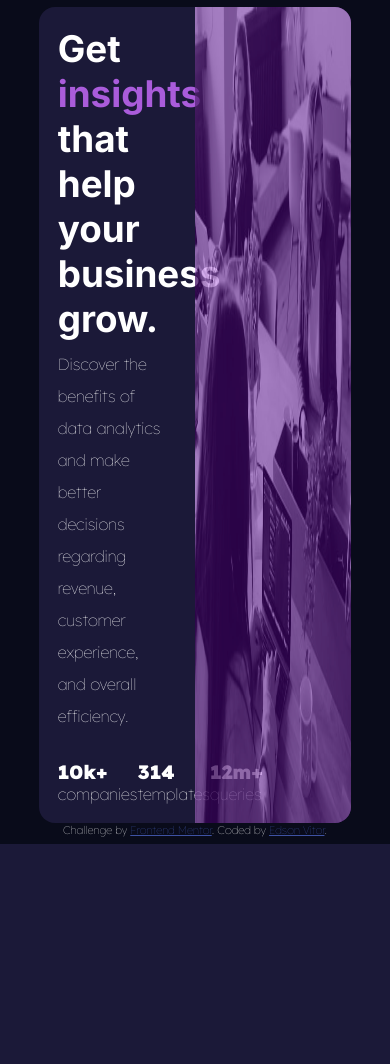
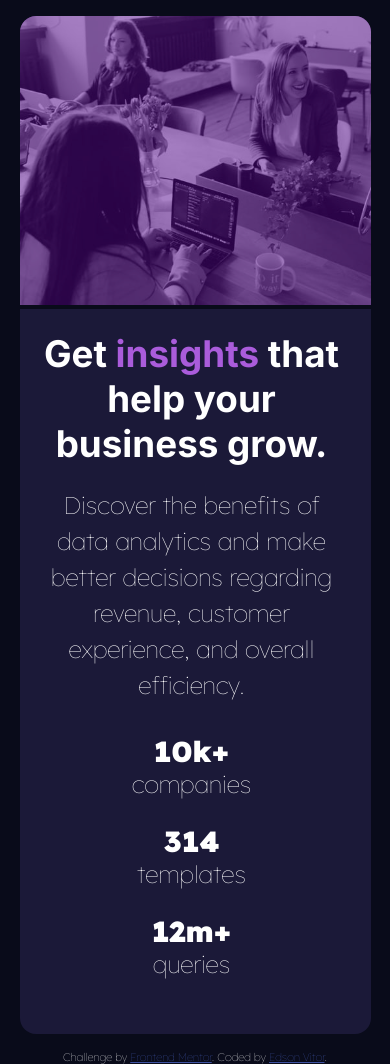
Before and after one commit to edsonvit0r/frontendmentor, a PHP site: page / in a window 390 px wide. Before the commit the page ends 844 px from the top, so only its background shows below. Run offline with PHP 8.4, Linux system fonts and the light colour scheme.

Commit message:
Adicionando CSS com responsividade

```diff
--- a/stats-preview-card-component/style.css
+++ b/stats-preview-card-component/style.css
@@ -41,6 +41,7 @@ section div.texto h1{
 
 section div.texto > p {
     line-height:2;
+    font-size: 1.2em;
 }
 
 section div.texto h1 span {
@@ -51,6 +52,7 @@ section div.texto div {
     display: flex;
     justify-content:space-between;
     margin-top: 25%;
+    font-size: 1.5em;
 }
 
 section div.texto div span {
@@ -72,5 +74,51 @@ section div.imagem img{
 }
 
 
+@media only screen and (max-width: 768px) {
+
+
+    body{
+        height: auto;
+    }
+
+    section{
+        flex-direction:column-reverse;
+        text-align: center;
+        width: 90%;
+        margin: 4% 0;
+    }
+
+    section div.texto{
+        border-radius: 0 0 1em 1em;
+        width: 100%;
+    }
+
+    section div.texto div {
+        flex-direction:column;
+        margin-bottom: 10px;
+        font-size: 1.5em;
+        margin-top: 10%;
+    }
+
+    section div.texto > p {
+        line-height:1.5;
+        font-size: 1.5em;
+    }
+
+    section div.texto div p {
+        margin-bottom: 8%;
+    }
+
+    section div.imagem {
+        width: 100%;
+        height: 100%;
+    }
+    section div.imagem img{
+        border-radius: 1em 1em 0 0;
+    }
+
+
+}
+
 .attribution { font-size: 11px; text-align: center; }
 .attribution a { color: hsl(228, 45%, 44%); }
```
